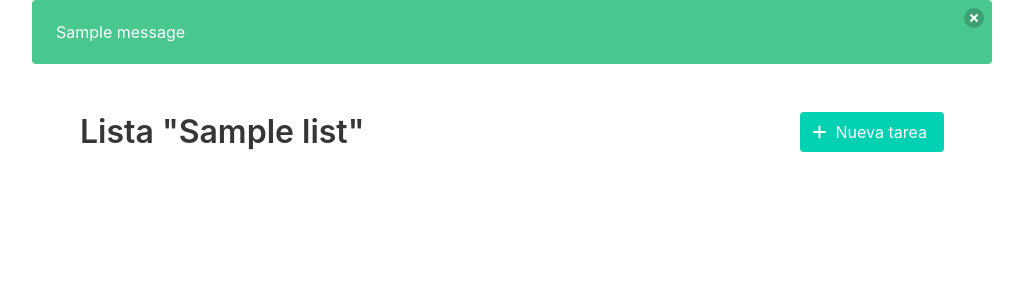
After one commit to m1lk4/todolist_app, a Flask app: template src/templates/lists/show.html in a window 1280 px wide. The commit adds this page. Shown: the top 300 px of the page, without its empty margins (128-1151 px from the left). Run offline with Flask 3, Linux system fonts and the light colour scheme; the template is opened without the code that fills it: values that come from a table or form of the project are taken from there, others are empty; tables that the repository leaves empty hold one stand-in row (values such as "Sample post"); one stand-in notice (Sample message) is shown; some libraries are stand-ins or nearby versions.

Commit message:
Vista de una lista

```diff
--- a/src/templates/layout.html
+++ b/src/templates/layout.html
@@ -16,7 +16,7 @@
     {% if messages %}
       <div class=flashes>
       {% for category, message in messages %}
-        <div class="notification {{ category }}">
+        <div class="notification is-{{ category }}">
           <button class="delete"></button>
           {{ message }}
         </div>
--- /dev/null
+++ b/src/templates/lists/show.html
@@ -0,0 +1,20 @@
+{% extends "layout.html" %}
+{% block body %}
+  <section class="section">
+    <div class="level">
+      <div class="level-left">
+        <div>
+          <p class="title">Lista "{{ list.name }}"</p>
+        </div>
+      </div>
+      <div class="level-right">
+        <a class="button is-responsive is-primary is-pulled-right" href="{{ url_for('list.new') }}">
+          <span class="icon">
+            <i class="fa-solid fa-plus"></i>
+          </span>
+          <span>Nueva tarea</span>
+        </a>
+      </div>
+    </div>
+  </section>
+{% endblock %}
```
Also changed, not shown: src/routes/list.py (+17 -10 lines), src/templates/lists/index.html (renamed from src/templates/index.html, +2 -5 lines), src/templates/lists/edit.html (renamed from src/templates/edit.html), src/templates/lists/new.html (renamed from src/templates/new.html).
